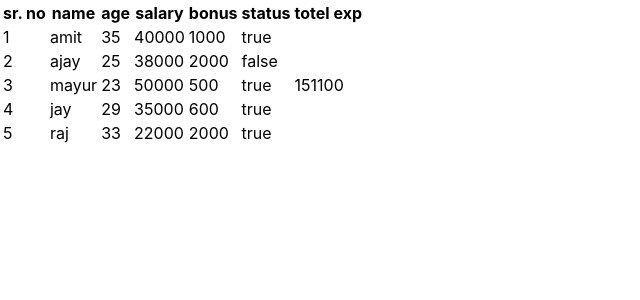
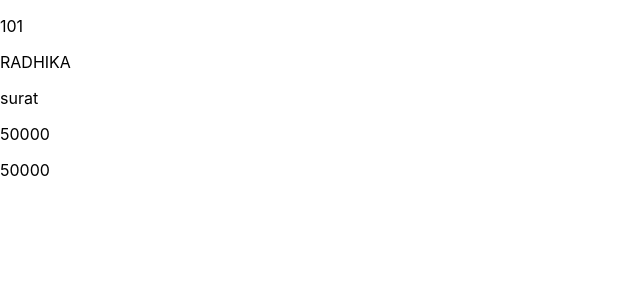
Before and after one commit to RADHIKAKACHHADIYA/react, a React (Create React App) app: page / in a window 1280 px wide. Shown: the top 300 px of the page, without its empty margins (0-640 px from the left). Built offline with nearby package versions, Linux system fonts and the light colour scheme.

Commit message:
operater

```diff
--- a/src/App.js
+++ b/src/App.js
@@ -1,82 +1,55 @@
 import logo from './logo.svg';
 import './App.css';
 
+// function App() {
+//   let arr =[10,20,30,40,50]
+//   let arr1 =[...arr]
+//   let arr2 =[100,200,300,...arr1,400,500]
+//   return (
+//     arr2
+//     .map((a,i) => {
+//       return (
+//         <div key={i}>
+//         <p>{a}</p>
+//         </div>
+//       )
+//     })
+
+//   );
+// }
 function App() {
-  const emp =[
-    {
-      name: "amit",
-      age: 35,
-      salary: 40000,
-      bonus: 1000,
-      status: true
-    },
-    {
-      name: "ajay",
-      age: 25,
-      salary: 38000,
-      bonus: 2000,
-      status: false
-    },
-    {
-      name: "mayur",
-      age: 23,
-      salary: 50000,
-      bonus: 500,
-      status: true
-    },
-    {
-      name: "jay",
-      age: 29,
-      salary: 35000,
-      bonus: 600,
-      status: true
-    },
-    {
-      name: "raj",
-      age: 33,
-      salary: 22000,
-      bonus: 2000,
-      status: true
-    },
-  ]
+  let obj1 = {
+    id : 101 ,
+    name:"RADHIKA"
+  }
 
-  const totalExp =
-    emp.filter((e,i) => e.status === true)
-    .map((e , i) => e.salary + e.bonus)
-    .reduce((acc , e) => acc + e , 0)
+  let obj2= {...obj1}
 
-  return (
-    <>
-    <table>
-      <tr>
-        <th>sr. no</th>
-        <th>name</th>
-        <th>age</th>
-        <th>salary</th>
-        <th>bonus</th>
-        <th>status</th>
-        <th>totel exp</th>
-      </tr>
-
-      {
-        emp.map((e,i) => {
-          return(
-            <tr>
-              <td>{i+1}</td>
-              <td>{e.name}</td>
-              <td>{e.age}</td>
-              <td>{e.salary}</td>
-              <td>{e.bonus}</td>
-              <td>{e.status ? "true" : "false"}</td>
-              <td rowspan="5">{i === 0 ? totalExp : null}</td>
-            </tr>
-          )
-        })
+  let obj3 = {
+    "salary" : 50000,
+    ...obj2,
+    "city":"surat"
+  }
+  let obj4 = {
+    "salary" : 50000,
+    "age" : 25,
+    ...obj2,
+    "city":"surat"
+  }
+    return(
+      <>
+        {
+        <div>
+          <p>{obj3.id}</p>
+          <p>{obj3.name}</p>
+          <p>{obj3.city}</p>
+          <p>{obj3.salary}</p>
+          <p>{obj3.salary}</p>
+        </div>
       }
-    </table>
-    </>
-
-  );
+      </>
+    );
 }
 
+
 export default App;
```
